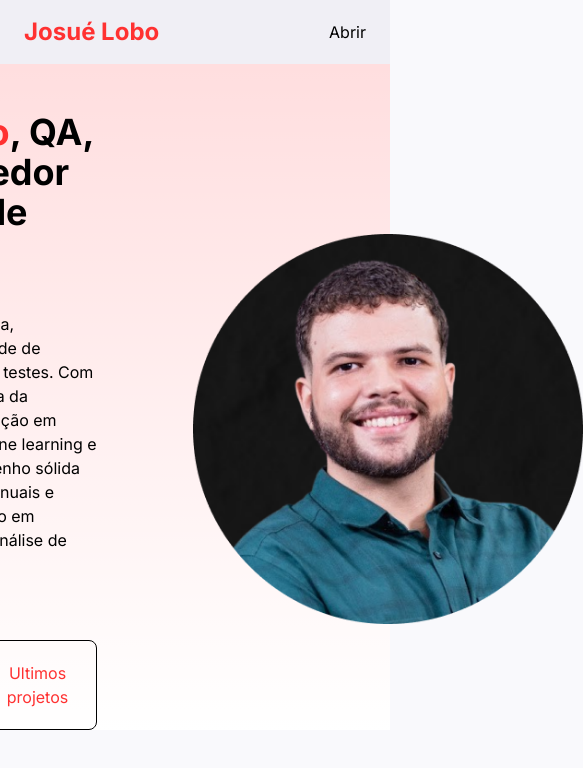
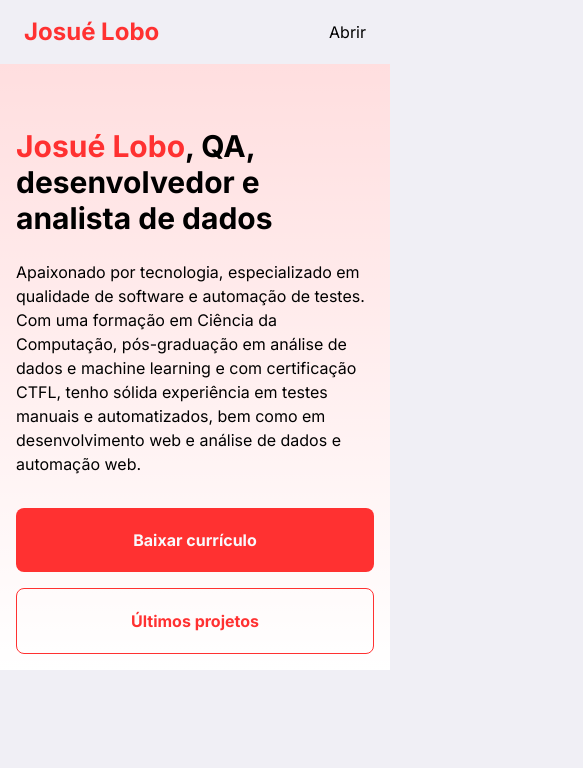
Before and after one commit to jojosuelobo/portfolio-v2, a Next.js app: page /recomendations in a window 390 px wide. Shown: the top 768 px of the page, 583 px wide, since content can reach past the window. Built offline with nearby package versions, Linux system fonts and the light colour scheme.

Commit message:
responsive section

```diff
--- a/src/app/[locale]/layout.tsx
+++ b/src/app/[locale]/layout.tsx
@@ -15,7 +15,7 @@ export default function RootLayout({
   children: React.ReactNode;
 }>) {
   return (
-    <html lang="en" className="bg-WHITE">
+    <html lang="en" className="bg-GRAY">
       <body className={inter.className}>{children}</body>
     </html>
   );
--- a/src/components/Header.tsx
+++ b/src/components/Header.tsx
@@ -18,7 +18,7 @@ export const Header = () => {
 
     return (
 
-        <header className="flex flex-col md:flex-row justify-between items-center px-6 py-4 mb-5 bg-HeaderBG">
+        <header className="flex flex-col md:flex-row justify-between items-center px-6 py-4 mb-5 bg-GRAY">
             <div className="flex justify-between w-full md:w-auto items-center">
                 <h2 className="text-RED font-bold text-2xl">Josué Lobo</h2>
                 <button
--- a/src/components/LanguageChanger.js
+++ b/src/components/LanguageChanger.js
@@ -37,7 +37,7 @@ export default function LanguageChanger() {
   };
 
   return (
-    <select onChange={handleChange} value={currentLocale} className='bg-HeaderBG'>
+    <select onChange={handleChange} value={currentLocale} className='bg-GRAY'>
       <option value="pt-BR">Portuguese</option>
       <option value="en">English</option>
     </select>
--- a/src/components/Section.tsx
+++ b/src/components/Section.tsx
@@ -3,26 +3,26 @@ import profile from "@/images/profilePic.png";
 
 export const Section = () => {
     return (
-        <section className="flex items-center justify-center text-center gap-24 mt-12">
+        <section className="flex flex-col md:flex-row items-center justify-center text-center gap-12 md:gap-24 mt-12 p-4">
             <div className="max-w-lg">
                 <div>
-                    <h1 className="text-4xl font-bold text-red-500 text-left">
+                    <h1 className="text-3xl md:text-4xl font-bold text-left">
                         <span className="text-RED">Josué Lobo</span>, QA, desenvolvedor e analista de dados
                     </h1>
-                    <p className="mt-10 mb-4 text-base text-left">
+                    <p className="mt-6 md:mt-10 mb-4 text-base text-left">
                         Apaixonado por tecnologia, especializado em qualidade de software e automação de testes. Com uma formação em Ciência da Computação, pós-graduação em análise de dados e machine learning e com certificação CTFL, tenho sólida experiência em testes manuais e automatizados, bem como em desenvolvimento web e análise de dados e automação web.
                     </p>
                 </div>
-                <div className="flex justify-start mt-16 space-x-12">
-                    <button className="px-4 py-2 bg-RED rounded-lg ">
-                        <p className="text-WHITE p-2 m-1"> Baixar currículo </p>
+                <div className="flex flex-col md:flex-row justify-center md:justify-start mt-8 md:mt-16 space-y-4 md:space-y-0 md:space-x-12">
+                    <button className="px-4 py-2 bg-RED rounded-lg transition duration-300 ease-in-out transform hover:bg-white hover:scale-105">
+                        <p className="text-WHITE p-2 m-1 font-bold">Baixar currículo</p>
                     </button>
-                    <button className="px-4 py-2 text-white rounded-lg border">
-                        <p className="text-RED p-2 m-1"> Ultimos projetos </p>
+                    <button className="px-4 py-2 text-red-500 border border-RED rounded-lg transition duration-300 ease-in-out transform hover:bg-red-500 hover:text-white hover:scale-105">
+                        <p className="p-2 m-1 font-bold text-RED">Últimos projetos</p>
                     </button>
                 </div>
             </div>
-            <Image src={profile} alt="profile picture" className="mt-4" />
+            <Image src={profile} alt="profile picture" className="rounded-full hidden md:block" />
         </section>
     )
 }
--- a/tailwind.config.ts
+++ b/tailwind.config.ts
@@ -9,7 +9,7 @@ const config: Config = {
   theme: {
     colors: {
       'RED': '#FF3131',
-      'HeaderBG': '#F0EFF5',
+      'GRAY': '#F0EFF5',
       'WHITE': '#F9F9FC'
     },
     extend: {
@@ -17,6 +17,7 @@ const config: Config = {
         "gradient-radial": "radial-gradient(var(--tw-gradient-stops))",
         "gradient-conic":
           "conic-gradient(from 180deg at 50% 50%, var(--tw-gradient-stops))",
+        'custom-gradient': 'linear-gradient(to right, #F0EFF5, #F9F9FC)'
       },
     },
   },
```
